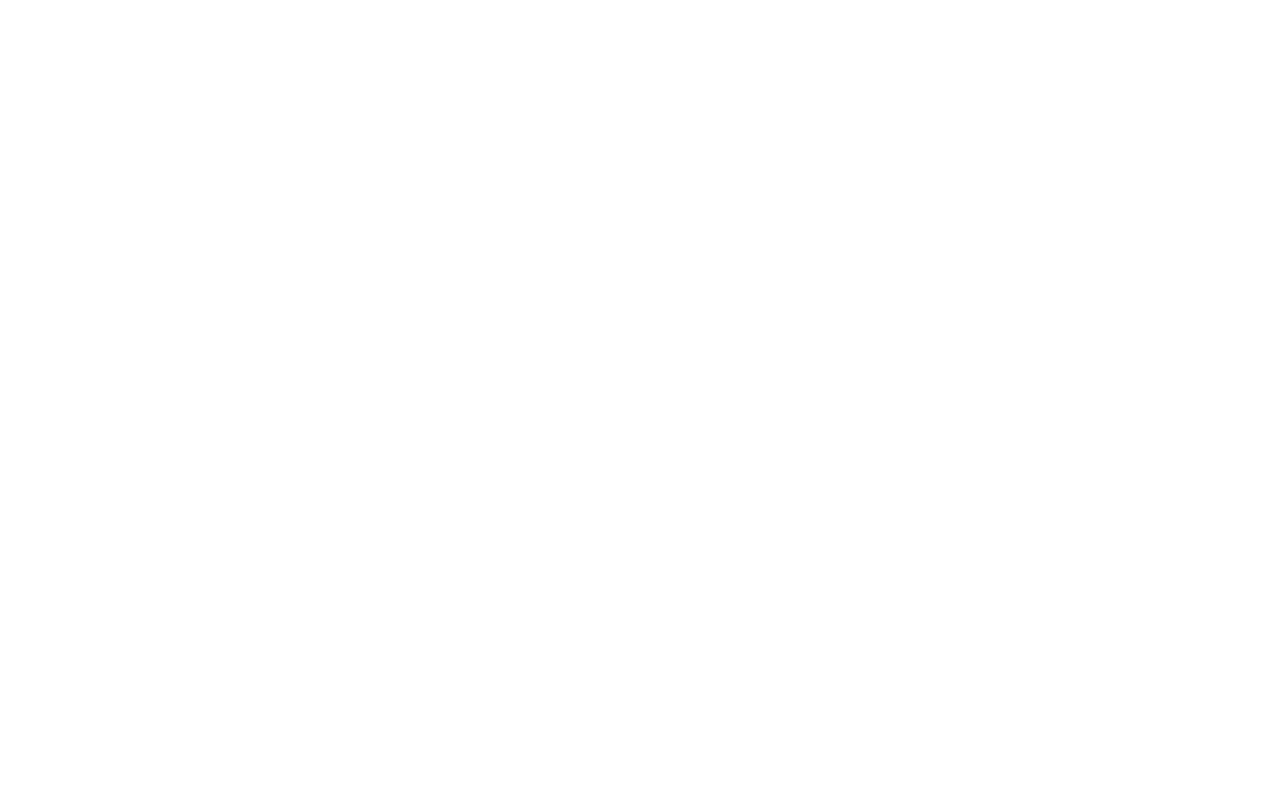
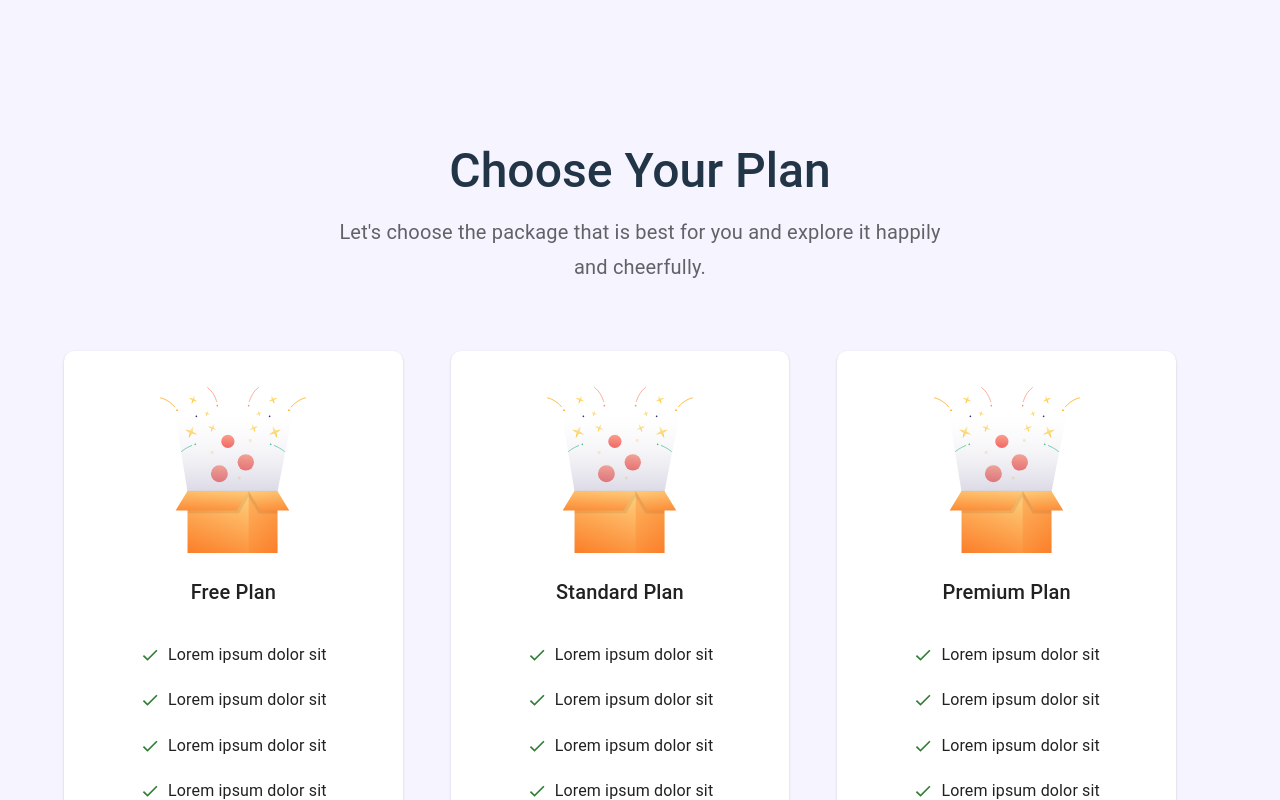
Before and after one commit to Abdelmoneim000/Online-Gym, a React (Vite) app: page / in a window 1280 px wide. Shown: the part 2000-2800 px from the top of the page. Before the commit the page ends 1274 px from the top, so only its background shows below. Built offline with nearby package versions, Linux system fonts and the light colour scheme.

Commit message:
Update(UI): Updating the UI of the landing page TODO: add hover effect over the cards in the Pricing section and start with the footer.

```diff
--- a/index.html
+++ b/index.html
@@ -6,6 +6,7 @@
     <link rel="preconnect" href="https://fonts.googleapis.com">
     <link rel="preconnect" href="https://fonts.gstatic.com" crossorigin>
     <link href="https://fonts.googleapis.com/css2?family=Be+Vietnam+Pro:ital,wght@0,100;0,200;0,300;0,400;0,500;0,600;0,700;0,800;0,900;1,100;1,200;1,300;1,400;1,500;1,600;1,700;1,800;1,900&family=IBM+Plex+Mono:wght@700&family=Inter:wght@100..900&family=Rubik:wght@300..900&display=swap" rel="stylesheet">
+    <link href="https://fonts.googleapis.com/css2?family=Rubik:ital,wght@0,300..900;1,300..900&display=swap" rel="stylesheet">
     <meta name="viewport" content="width=device-width, initial-scale=1.0" />
     <title>Vite + React</title>
   </head>
--- a/src/App.jsx
+++ b/src/App.jsx
@@ -1,6 +1,7 @@
-import React from 'react'
 import NavBar from './Components/Nav-Bar'
 import HeroSection from './Components/Hero'
+import Coaches from './Components/Coaches'
+import Pricing from './Components/Pricing'
 import './App.css'
 
 function App() {
@@ -9,6 +10,8 @@
     <>
       <NavBar />
       <HeroSection />
+      <Coaches />
+      <Pricing />
     </>
   )
 }
--- /dev/null
+++ b/src/Components/Coaches.jsx
@@ -0,0 +1,17 @@
+import { Typography, Container } from '@mui/material';
+
+
+export default function Coaches() {
+    return (
+        <Container maxWidth="md" sx={{ fontFamily: "Be Vietnam Pro", marginTop: "5%", height: "80vh" }}>
+            <Typography variant="h3" component="h1" sx={{
+                color: "#262626",
+                fontWeight: "600",
+                textAlign: "center",
+                py: 4
+                }}>
+                    Coaches
+                </Typography>
+        </Container>
+    )
+}
--- a/src/Components/Hero.jsx
+++ b/src/Components/Hero.jsx
@@ -1,8 +1,5 @@
-import React from 'react';
 import { Box, Button, Typography, Container, Grid } from '@mui/material';
-import { styled } from '@mui/system';
 import Blits from '../assets/Blitz.svg';
-import training from '../assets/training_body.svg';
 import Practice from '../assets/Practice.svg';
 import onlineTraining from '../assets/Online_training.svg';
 import books from '../assets/Books.svg';
@@ -16,6 +13,7 @@
         px: 2,
         textAlign: 'center',
         fontFamily: 'Be Vietnam Pro',
+        marginTop: 25,
       }}
     >
       <Container>
--- /dev/null
+++ b/src/Components/Pricing.jsx
@@ -0,0 +1,88 @@
+import { Typography, Container, Box, Grid, Card, CardContent, Button } from "@mui/material";
+import CheckIcon from '@mui/icons-material/Check';
+import Box_Unlocked from '../assets/Box_Unlocked.svg';
+
+export default function Pricing() {
+    const plans = [
+        { title: "Free Plan", price: <span style={{fontWeight: "900"}}>Free</span>, features: ["Lorem ipsum dolor sit", "Lorem ipsum dolor sit", "Lorem ipsum dolor sit", "Lorem ipsum dolor sit"] },
+        { title: "Standard Plan", price: (<><span style={{fontWeight: "900"}}>$9</span><span> / month</span></>), features: ["Lorem ipsum dolor sit", "Lorem ipsum dolor sit", "Lorem ipsum dolor sit", "Lorem ipsum dolor sit", "Lorem ipsum dolor sit"] },
+        { title: "Premium Plan", price: (<><span style={{fontWeight: "900"}}>$12</span><span> / month</span></>), features: ["Lorem ipsum dolor sit", "Lorem ipsum dolor sit", "Lorem ipsum dolor sit", "Lorem ipsum dolor sit", "Lorem ipsum dolor sit", "Lorem ipsum dolor sit"], highlighted: true }
+    ];
+
+    return (
+        <Container sx={{fontFamily: "Rubik"}}>
+                <Typography variant="h3" gutterBottom sx={{fontWeight: "500", textAlign: "center"}}>
+                    Choose Your Plan
+                </Typography>
+            <Box textAlign="center" mb={4} display={"flex"} justifyContent={"center"}>
+                <Typography variant="subtitle1" color="textSecondary" sx={{fontSize: "20px", width: "40rem"}}>
+                    Let&apos;s choose the package that is best for you and explore it happily and cheerfully.
+                </Typography>
+            </Box>
+            <Grid container spacing={1} justifyContent="center" marginTop={"5%"}>
+                {plans.map((plan, index) => (
+                    <Grid item xs={12} md={4} key={index} padding={10} >
+                        <Card
+                            sx={{
+                                borderColor: "#DDDDDD",
+                                borderWidth: 2,
+                                borderRadius: "10px",
+                                padding: "20px",
+                                width: "100%",
+                                ":hover": {
+                                    borderColor: "#A38FFD",
+                                    borderWidth: 10,
+                                },
+                            }}
+                        >
+                            <CardContent sx={{display: "flex", justifyContent: "space-between", flexDirection: "column", height: "650px"}}>
+                                <Box>
+                                    <Box textAlign="center" mb={2}>
+                                        {/* Placeholder for the image */}
+                                        <img src={Box_Unlocked} alt="openning box" />
+                                    </Box>
+                                    <Typography variant="h6" marginBottom={"10%"} gutterBottom>
+                                        {plan.title}
+                                    </Typography>
+                                    <Box my={2}>
+                                        {plan.features.map((feature, idx) => (
+                                            <Typography key={idx} variant="body1" display="flex" alignItems="center" justifyContent="center" lineHeight={"40px"} gutterBottom>
+                                                <CheckIcon color="success" fontSize="small" sx={{ mr: 1 }} />
+                                                {feature}
+                                            </Typography>
+                                        ))}
+                                    </Box>
+                                </Box>
+                                <Box>
+                                    <Typography variant="h5" gutterBottom>
+                                        {plan.price}
+                                    </Typography>
+                                    <Button
+                                        variant="outlined"
+                                        sx={{
+                                            marginTop: "3%",
+                                            color: "black",
+                                            borderRadius: "9px",
+                                            borderColor: "#30235B",
+                                            fontWeight: "600",
+                                            fontSize: "20px",
+                                            textTransform: "none",
+                                            width: "150px",
+                                            "&:hover": {
+                                                backgroundColor: "#A38FFD",
+                                                color: "#fff",
+                                                borderColor: "#A38FFD",
+                                            },
+                                        }}
+                                    >
+                                        Select
+                                    </Button>
+                                </Box>
+                            </CardContent>
+                        </Card>
+                    </Grid>
+                ))}
+            </Grid>
+        </Container>
+    );
+}
```
Also changed, not shown: src/assets/Box_Unlocked.svg (added).
